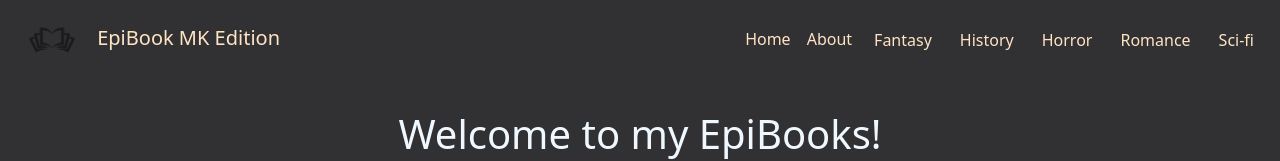
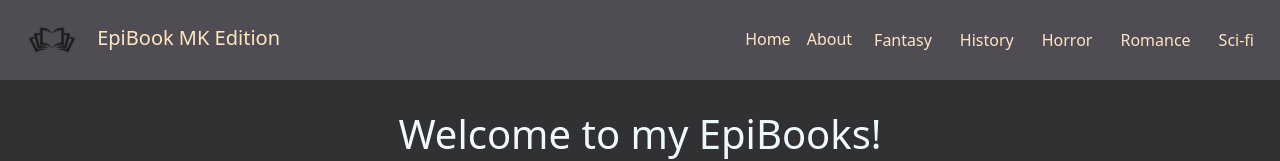
Before and after one commit to MethaKinde/unit3-EserciziReact-MethaKinde, a React (Create React App) app in the folder epibook/: page / in a window 1280 px wide. Shown: the top 161 px of the page. Built offline with nearby package versions, Linux system fonts and the light colour scheme.

Commit message:
change bg nav

```diff
--- a/epibook/src/components/MyNav.css
+++ b/epibook/src/components/MyNav.css
@@ -15,7 +15,7 @@ nav img {
     position: sticky;
     top: 0;
     z-index: 100;
-    background-color: #313033;
+    background-color: #4f4d53;
     height: 10vh;
     margin-bottom: 30px;
 }
@@ -23,7 +23,7 @@ nav img {
 button {
     border-radius: 15px;
     color: bisque;
-    background-color: #313033;
+    background-color: #4f4d53;
     border: 0;
 }
 
```
